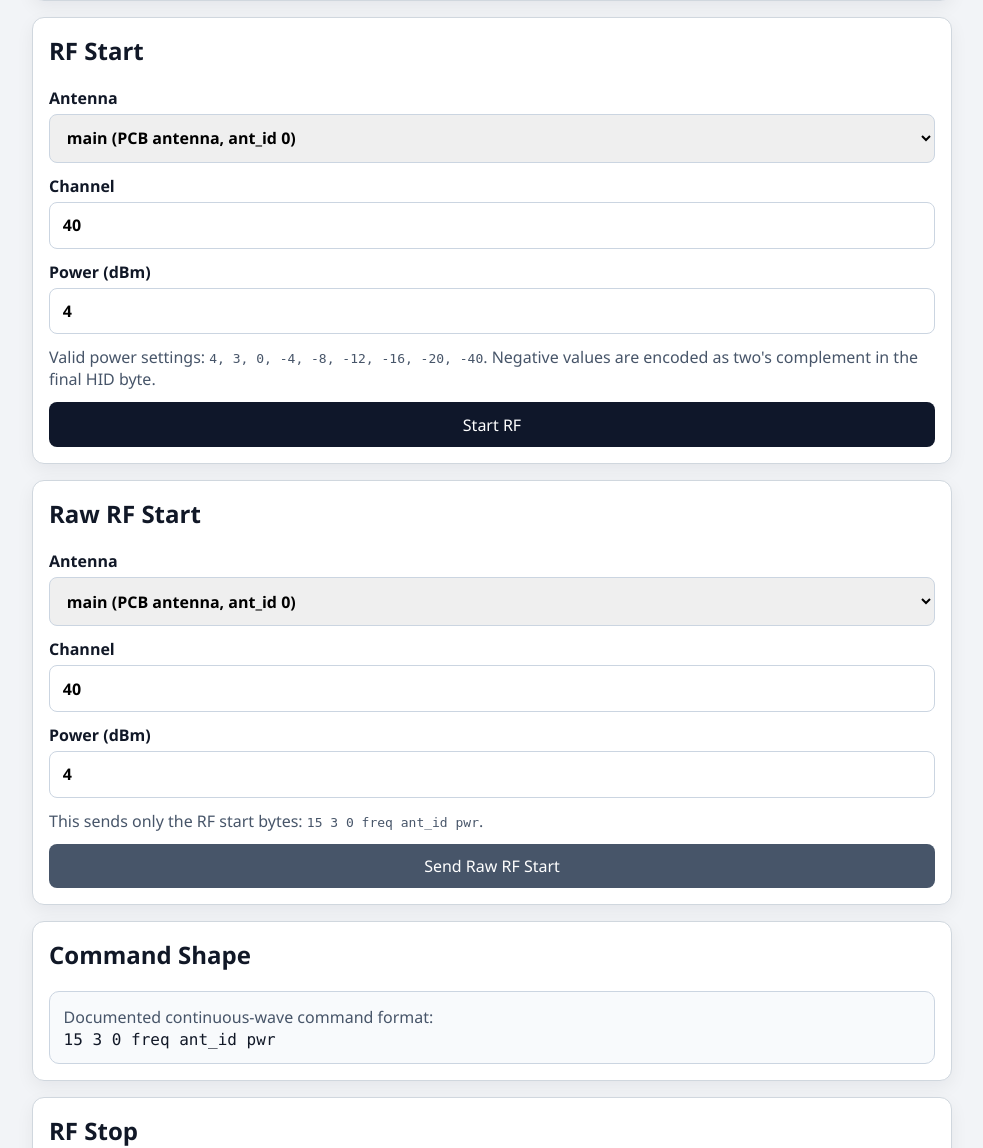
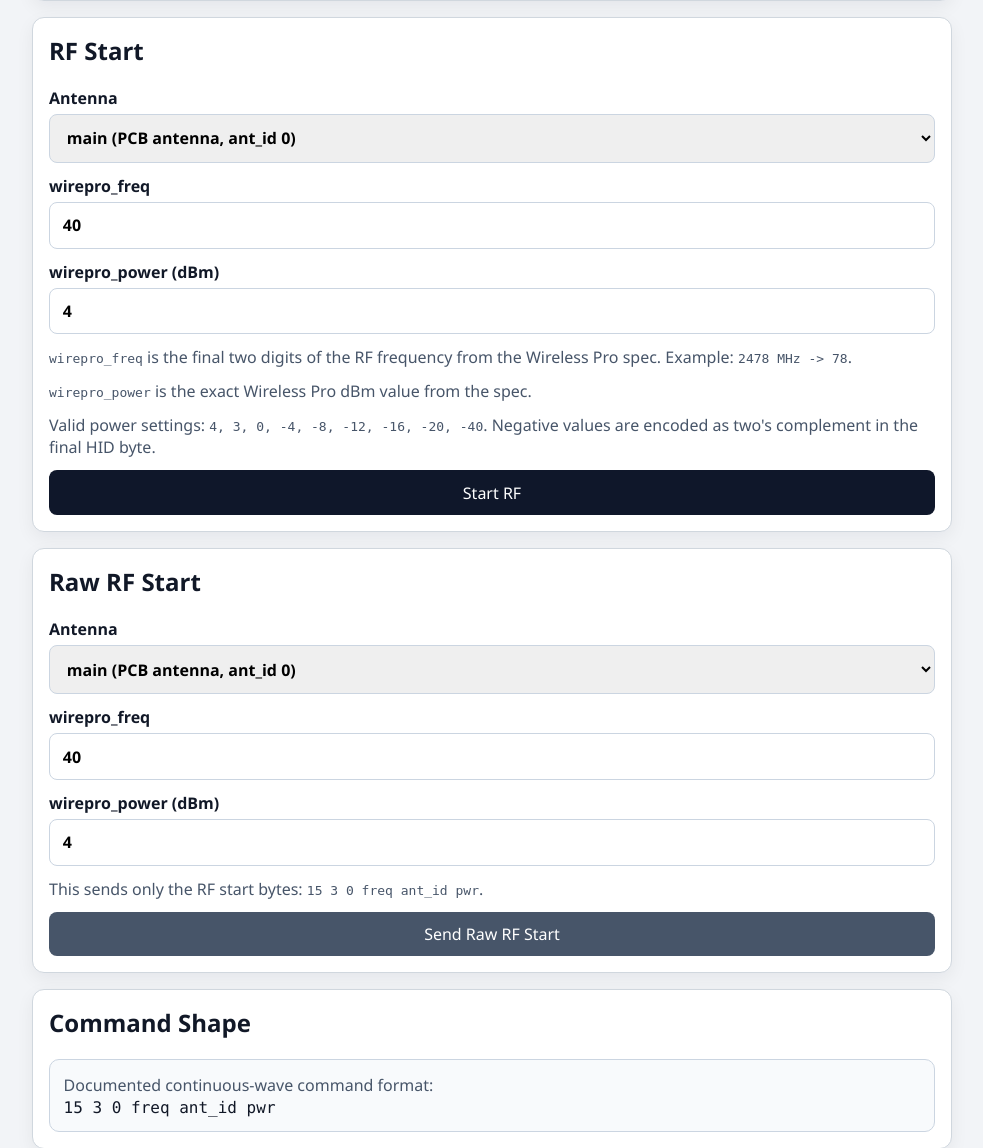
Before and after one commit to rfsoul/damspy-rpicontrol, a FastAPI app: page /devices/wireless-pro-rx in a window 1280 px wide. Shown: the part 287-1435 px from the top of the page, without its empty margins (148-1131 px from the left). Run offline with FastAPI, Linux system fonts and the light colour scheme.

Commit message:
update to commands for wirepro rx

```diff
--- a/src/damspy_rpicontrol/main.py
+++ b/src/damspy_rpicontrol/main.py
@@ -181,7 +181,9 @@ def create_app(controller: RxccController | None = None) -> FastAPI:
             payload=DeviceCommandRequest(
                 antenna=payload.antenna,
                 channel=payload.channel,
+                wirepro_freq=payload.wirepro_freq,
                 power=payload.power,
+                wirepro_power=payload.wirepro_power,
             ),
         )
 
@@ -204,13 +206,12 @@ def create_app(controller: RxccController | None = None) -> FastAPI:
         payload: DeviceCommandRequest,
         request: Request,
     ) -> OperationResponse:
-        if payload.channel is None or payload.power is None:
-            raise HTTPException(
-                status_code=422,
-                detail="`channel` and `power` are required for raw RF start.",
-            )
-
         if device_type == DeviceType.RXCC:
+            if payload.channel is None or payload.power is None:
+                raise HTTPException(
+                    status_code=422,
+                    detail="`channel` and `power` are required for raw RXCC RF start.",
+                )
             controller = _resolve_rxcc_family_controller(request, device_type)
             try:
                 reports_sent = controller.start_rf_raw(channel=payload.channel, power=payload.power)
@@ -232,13 +233,18 @@ def create_app(controller: RxccController | None = None) -> FastAPI:
                 status_code=422,
                 detail="`antenna` is required for raw Wireless PRO RX RF start.",
             )
+        if payload.wirepro_freq is None or payload.wirepro_power is None:
+            raise HTTPException(
+                status_code=422,
+                detail="`wirepro_freq` and `wirepro_power` are required for raw Wireless PRO RX RF start.",
+            )
 
         controller = request.app.state.wireless_pro_rx_controller
         try:
             reports_sent = controller.start_rf_raw(
                 antenna=payload.antenna,
-                channel=payload.channel,
-                power=payload.power,
+                wirepro_freq=payload.wirepro_freq,
+                wirepro_power=payload.wirepro_power,
             )
         except ValueError as exc:
             raise HTTPException(status_code=422, detail=str(exc)) from exc
@@ -249,8 +255,8 @@ def create_app(controller: RxccController | None = None) -> FastAPI:
         return OperationResponse(
             operation="start_rf_raw",
             detail=(
-                f"Sent raw RF start for `wireless-pro-rx` on channel {payload.channel} "
-                f"using `{payload.antenna.value}` antenna at power {payload.power} dBm."
+                f"Sent raw RF start for `wireless-pro-rx` with wirepro_freq {payload.wirepro_freq} "
+                f"using `{payload.antenna.value}` antenna at wirepro_power {payload.wirepro_power} dBm."
             ),
             reports_sent=reports_sent,
             command_sent=command_sent,
@@ -496,19 +502,19 @@ def create_app(controller: RxccController | None = None) -> FastAPI:
                             status_code=422,
                             detail="`antenna` is required when starting RF for Wireless PRO RX.",
                         )
-                    if payload.channel is None or payload.power is None:
+                    if payload.wirepro_freq is None or payload.wirepro_power is None:
                         raise HTTPException(
                             status_code=422,
-                            detail="`channel` and `power` are required for RF start.",
+                            detail="`wirepro_freq` and `wirepro_power` are required for Wireless PRO RX RF start.",
                         )
                     reports_sent = controller.start_rf(
                         antenna=payload.antenna,
-                        channel=payload.channel,
-                        power=payload.power,
+                        wirepro_freq=payload.wirepro_freq,
+                        wirepro_power=payload.wirepro_power,
                     )
                     detail = (
-                        f"Sent RF start for `wireless-pro-rx` on channel {payload.channel} "
-                        f"using `{payload.antenna.value}` antenna at power {payload.power} dBm."
+                        f"Sent RF start for `wireless-pro-rx` with wirepro_freq {payload.wirepro_freq} "
+                        f"using `{payload.antenna.value}` antenna at wirepro_power {payload.wirepro_power} dBm."
                     )
                     operation = "start_rf"
                 elif command == DeviceCommand.STOP_RF:
--- a/src/damspy_rpicontrol/templates/wireless_pro_rx.html
+++ b/src/damspy_rpicontrol/templates/wireless_pro_rx.html
@@ -50,12 +50,14 @@
             <option value="secondary">secondary (FPC antenna, ant_id 1)</option>
           </select>
         </label>
-        <label>Channel
-          <input name="channel" type="number" min="0" max="80" value="40">
+        <label>wirepro_freq
+          <input name="wirepro_freq" type="number" min="0" max="80" value="40">
         </label>
-        <label>Power (dBm)
-          <input name="power" type="number" min="-40" max="4" step="1" value="4">
+        <label>wirepro_power (dBm)
+          <input name="wirepro_power" type="number" min="-40" max="4" step="1" value="4">
         </label>
+        <p class="hint"><code>wirepro_freq</code> is the final two digits of the RF frequency from the Wireless Pro spec. Example: <code>2478 MHz -> 78</code>.</p>
+        <p class="hint"><code>wirepro_power</code> is the exact Wireless Pro dBm value from the spec.</p>
         <p class="hint">Valid power settings: <code>4, 3, 0, -4, -8, -12, -16, -20, -40</code>. Negative values are encoded as two's complement in the final HID byte.</p>
         <button type="submit">Start RF</button>
       </form>
@@ -70,11 +72,11 @@
             <option value="secondary">secondary (FPC antenna, ant_id 1)</option>
           </select>
         </label>
-        <label>Channel
-          <input name="channel" type="number" min="0" max="80" value="40">
+        <label>wirepro_freq
+          <input name="wirepro_freq" type="number" min="0" max="80" value="40">
         </label>
-        <label>Power (dBm)
-          <input name="power" type="number" min="-40" max="4" step="1" value="4">
+        <label>wirepro_power (dBm)
+          <input name="wirepro_power" type="number" min="-40" max="4" step="1" value="4">
         </label>
         <p class="hint">This sends only the RF start bytes: <code>15 3 0 freq ant_id pwr</code>.</p>
         <button class="secondary" type="submit">Send Raw RF Start</button>
@@ -120,8 +122,8 @@
       form.addEventListener("submit", async (event) => {
         event.preventDefault();
         const data = Object.fromEntries(new FormData(form).entries());
-        if ("channel" in data) data.channel = Number(data.channel);
-        if ("power" in data) data.power = Number(data.power);
+        if ("wirepro_freq" in data) data.wirepro_freq = Number(data.wirepro_freq);
+        if ("wirepro_power" in data) data.wirepro_power = Number(data.wirepro_power);
         try { writeResult("Success", await requestJson(form.dataset.endpoint, data)); } catch (error) { writeResult("Error", error); }
       });
     });
```
Also changed, not shown: src/damspy_rpicontrol/models.py (+24 -6 lines), src/damspy_rpicontrol/rxcc_device.py (+23 -7 lines), tests/test_app.py (+7 -4 lines), tests/test_models.py (+18 -4 lines), tests/test_rxcc_device.py (+2 -2 lines).
